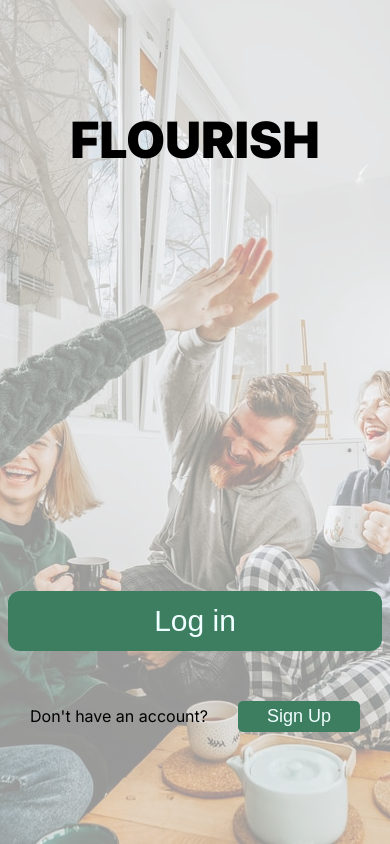
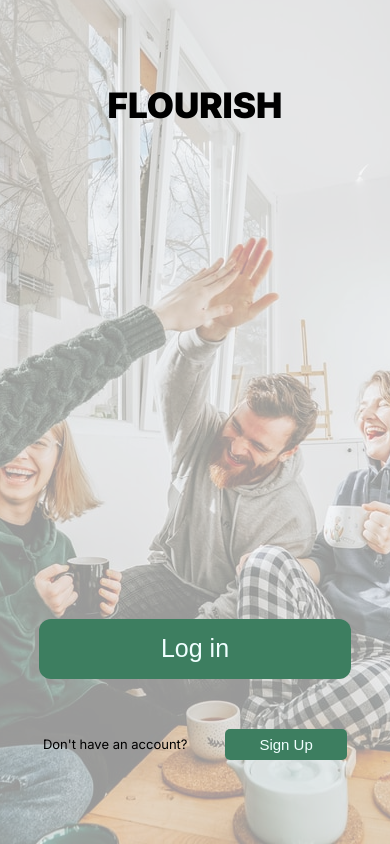
Before and after one commit to team-flourish/flourish-client, a React app: page / in a window 390 px wide. Built offline with nearby package versions, Linux system fonts and the light colour scheme.

Commit message:
easier css main, sign in, sign up

```diff
--- a/src/components/Brand/style.css
+++ b/src/components/Brand/style.css
@@ -1,11 +1,8 @@
 div.container{
-    position: absolute;
     margin-left: auto;
     margin-right: auto;
-    left: 0;
-    right: 0;
     text-align: center;
-    margin-top: min(13vh,120px);
+    padding-top: min(10vh,120px);
 }
 
 h1.title{
@@ -13,3 +10,18 @@ h1.title{
     font-weight: 900;
     margin: 0;
 }
+
+@media screen and (max-width: 410px) {
+    h1.title{
+        font-size: 35px;
+    }
+}
+
+@media screen and (max-height: 635px) {
+    h1.title{
+        font-size: 30px;
+    }
+    div.container{
+        padding-top: 15px;
+    }
+}
--- a/src/components/LogIn/style.css
+++ b/src/components/LogIn/style.css
@@ -1,34 +1,22 @@
 #form-login{
-    position: absolute;
     margin-left: auto;
     margin-right: auto;
     left: 0;
     right: 0;
     text-align: center;
-    margin-top: 325px;
+    margin-top: 20vh;
 }
 
 
-input.log-in-now-button{
+input.log-in-now-button{ /* green log in button*/
     position: relative;
-    width: 374px;
-    height: 60px;
+    width: min(80vw,374px);
+    min-height: 60px;
     background-color: #3D7E60;
     border: 0;
     font-size: 30px;
-    font-weight: 500;
+    font-weight: 400;
     color: azure;
     border-radius: 12px;
-    margin-top: 225px;
+    margin-top: 20vh;
 }
-
-input.input-sign-in-up{
-    width: 255px;
-    height: 38px;
-    background-color: rgb(208, 212, 208);
-    border: 1px;
-    font-size: 18px;
-    font-weight: 100;
-    color: black;
-    border-radius: 10px;
-}
--- a/src/components/SignUp/style.css
+++ b/src/components/SignUp/style.css
@@ -5,19 +5,30 @@
     left: 0;
     right: 0;
     text-align: center;
-    margin-top: 252px;
+    margin-top: 12vh;
 }
 
 
 input.sign-up-now-button{
     position: relative;
-    width: 374px;
-    height: 60px;
+    width: min(80vw,374px);
+    min-height: 60px;
     background-color: #3D7E60;
     border: 0;
     font-size: 30px;
     font-weight: 500;
     color: azure;
     border-radius: 12px;
-    margin-top: 94px;
+    margin-top: 9vh;
 }
+
+@media screen and (max-height: 700px) {
+    #form-registration{
+        margin-top: 1vh;
+    }
+
+    input.sign-up-now-button{
+        min-height: 40px;
+        margin-top: 5vh;
+    }
+}
--- a/src/components/style.css
+++ b/src/components/style.css
@@ -5,7 +5,7 @@
 
 }
 
-h3.sign-up-in-field-title{
+h3.sign-up-in-field-title{  /*  form fields titles e.g. Re-enter password*/
     margin: 35px 0px 2px 1px;
     text-align: left;
     font-weight: 400;
@@ -13,13 +13,28 @@ h3.sign-up-in-field-title{
    }
 
 
-input.input-sign-in-up{
-    width: 255px;
+input.input-sign-in-up{     /*  form fields*/
+width: min(80vw,255px);
 height: 38px;
 background-color: rgb(208, 212, 208);
-    border: 1px;
 font-size: 18px;
 font-weight: 100;
 color: black;
 border-radius: 10px;
+border: 0;
 }
+
+@media screen and (max-height: 835px) {
+
+    input.input-sign-in-up{     /*  form fields*/
+        font-size: 15px;
+        }
+
+    h3.sign-up-in-field-title{  /*  form fields titles e.g. Re-enter password*/
+        margin: 30px 0px 2px 1px;
+        text-align: left;
+        font-weight: 400;
+        font-size: 21px;
+        }
+
+}
--- a/src/pages/A_MainPage/index.js
+++ b/src/pages/A_MainPage/index.js
@@ -2,22 +2,11 @@ import React from "react";
 import { useNavigate } from "react-router-dom";
 
 import { Brand } from '../../components'
-import Background from '../../images/toa-heftiba-l_ExpFwwOEg-unsplash.jpg';
 import './style.css'
 
 
 const delay = (ms) => new Promise((resolve) => setTimeout(resolve, ms));
 
-var sectionStyle = {
-    width: "100vw",
-    height:'100vh',
-    backgroundImage: `url(${Background})`,
-    backgroundPosition: 'center bottom',
-    backgroundRepeat: 'no-repeat',
-    opacity: 0.4,
-    margin:0,
-    border:0
-}
 
 const MainPage = () => {
 
@@ -37,9 +26,8 @@ const MainPage = () => {
 
     return (
     <>
-      <div className="background-img-position">
-        <div style={ sectionStyle }> </div>
-      </div>
+
+        <div className="bg-img">
            <Brand/>
           <div className="sign-in-up-buttons-container">
 
@@ -49,12 +37,17 @@ const MainPage = () => {
 
             <section className="sign-up-row">
               <div className="make-me-flex">
-          <span> Don't have an account?</span>
+              <span className="span-signin"> Don't have an account?</span>
               <button className="sign-up" onClick={handleSubmitUp}>  Sign Up </button>
               </div>
             </section>
 
           </div>
+
+        </div>
+
+
+
     </>
     );
 }
--- a/src/pages/A_MainPage/style.css
+++ b/src/pages/A_MainPage/style.css
@@ -1,7 +1,3 @@
-div.background-img-position{
-    position:absolute;
-    z-index: -10;
-  }
 
 div.sign-in-up-buttons-container{
     position: absolute;
@@ -10,15 +6,16 @@ div.sign-in-up-buttons-container{
     left: 0;
     right: 0;
     text-align: center;
-    margin-top: min(70vh);
+    /* margin-top: min(70vh, 550px); */
     display: flex;
     flex-direction: column;
+    bottom: 10vh;
 }
 
 button.log-in{
     position: relative;
-    width: 374px;
-    height: 60px;
+    width: min(80vw,374px);
+    min-height: 60px;
     background-color: #3D7E60;
     border: 0;
     font-size: 30px;
@@ -33,7 +30,7 @@ section.sign-up-row{
 
 button.sign-up{
     width: 122px;
-    height: 31px;
+    min-height: 31px;
     background-color: #3D7E60;
     border: 0;
     font-size: 18px;
@@ -43,10 +40,49 @@ button.sign-up{
 }
 
 div.make-me-flex{
-    width: 330px;
+    width: min(78vw,325px);
     display: flex;
     justify-content: space-between;
     margin-left: auto;
     margin-right: auto;
     align-items: center;
 }
+
+span.span-signin{
+    font-size: 16px;
+}
+
+@media screen and (max-width: 410px) {
+    span.span-signin{
+        font-size: 13px;
+    }
+    button.sign-up{
+        font-size: 15px;
+    }
+    button.log-in{
+        font-size: 25px;
+    }
+  }
+
+/* backgorund image below */
+div.bg-img {
+    width: 100vw;
+    height:100vh;
+    display: block;
+    position: relative;
+  }
+
+div.bg-img::after {
+    content: "";
+    background-image: url('../../images/toa-heftiba-l_ExpFwwOEg-unsplash.jpg');
+    background-position: center bottom;
+    background-repeat: no-repeat;
+    opacity: 0.4;
+    margin:0;
+    top: 0;
+    left: 0;
+    bottom: 0;
+    right: 0;
+    position: absolute;
+    z-index: -1;
+  }
```
Lines whose indentation alone changed are shown as unchanged.
